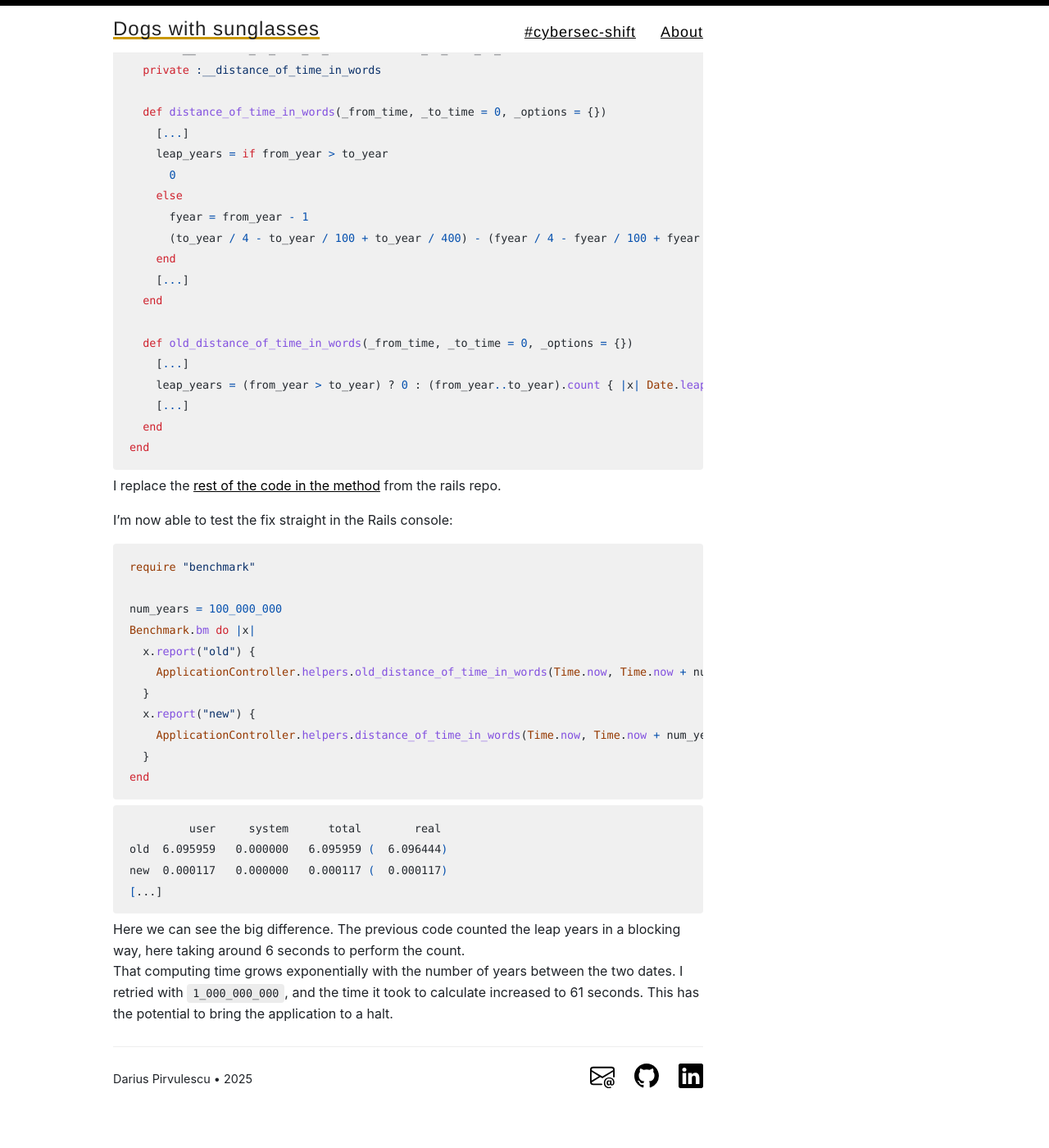
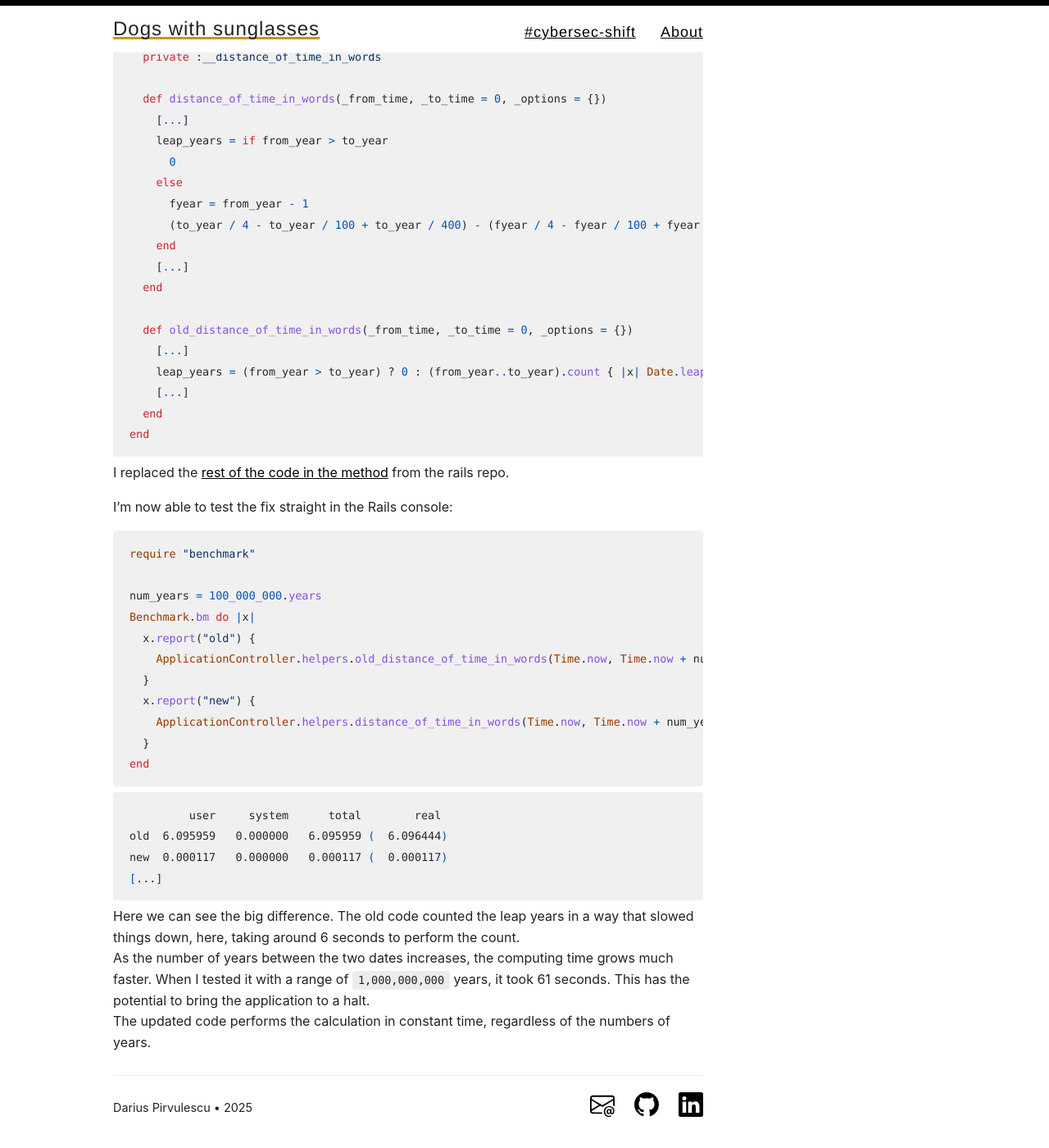
Before and after one commit to panacotar/blog, a Jekyll site: the page built from _posts/2025-04-28-safeguard-against-dos-in-rails-helper.md, in a window 1280 px wide and 1400 px high, scrolled down 1337 px. Shown: the whole window at 82% size. Built offline with Jekyll 4.4.1, drawn with Linux system fonts in a browser that asks for light colours; before the commit the page ends 2702 px from its top, so only the background shows below that; some of the changed text lies outside the part shown.

Commit message:
Final edit

````diff
--- a/_posts/2025-04-28-safeguard-against-dos-in-rails-helper.md
+++ b/_posts/2025-04-28-safeguard-against-dos-in-rails-helper.md
@@ -23,7 +21,7 @@ leap_years = (from_year > to_year) ? 0 : (from_year..to_year).count { |x| Date.l
 This is a blocking process. The calculation can take a long time if the distance between `from_year` and `to_year` is big enough.
 Users might be able to trigger this DoS if they can set a timestamp which is then being passed to `distance_of_time_in_words`.
 
-I found it interesting how subtle this vulnerability is. The contributor encountered this problem into one of their personal projects and decided to open a PR to Rails.
+I found it interesting how subtle this vulnerability is. The contributor encountered this problem in one of their personal projects and decided to open a PR to Rails.
 
 ## The fix
 This contribution safeguards against DoS. It calculates the leap years in **constant time**.
@@ -67,19 +65,19 @@ module ActionView::Helpers::DateHelper
   end
 end
 ```
-I replace the [rest of the code in the method](https://github.com/Stazer/rails/blob/f08836bea882c4daa0cf498f8374416c6d2c74d2/actionview/lib/action_view/helpers/date_helper.rb#L96) from the rails repo.
+I replaced the [rest of the code in the method](https://github.com/Stazer/rails/blob/f08836bea882c4daa0cf498f8374416c6d2c74d2/actionview/lib/action_view/helpers/date_helper.rb#L96) from the rails repo.
 
 I'm now able to test the fix straight in the Rails console:
 ```rb
 require "benchmark"
 
-num_years = 100_000_000
+num_years = 100_000_000.years
 Benchmark.bm do |x|
   x.report("old") {
-    ApplicationController.helpers.old_distance_of_time_in_words(Time.now, Time.now + num_years.years)
+    ApplicationController.helpers.old_distance_of_time_in_words(Time.now, Time.now + num_years)
   }
   x.report("new") {
-    ApplicationController.helpers.distance_of_time_in_words(Time.now, Time.now + num_years.years)
+    ApplicationController.helpers.distance_of_time_in_words(Time.now, Time.now + num_years)
   }
 end
 ```
@@ -90,14 +88,6 @@ old  6.095959   0.000000   6.095959 (  6.096444)
 new  0.000117   0.000000   0.000117 (  0.000117)
 [...]
 ```
-Here we can see the big difference. The previous code counted the leap years in a blocking way, here taking around 6 seconds to perform the count.
-That computing time grows exponentially with the number of years between the two dates. I retried with `1_000_000_000`, and the time it took to calculate increased to 61 seconds. This has the potential to bring the application to a halt.
-
-
-
-
-<!-- Present the contribution
-Explain how to test it
-- override helper methods in Rails
-- benchmark the code
-Show how it fixes the  -->
+Here we can see the big difference. The old code counted the leap years in a way that slowed things down, here, taking around 6 seconds to perform the count.
+As the number of years between the two dates increases, the computing time grows much faster. When I tested it with a range of `1,000,000,000` years, it took 61 seconds. This has the potential to bring the application to a halt.
+The updated code performs the calculation in constant time, regardless of the numbers of years.
````
Also changed, not shown: other parts of _posts/2025-04-28-safeguard-against-dos-in-rails-helper.md (+3 -5 lines).
